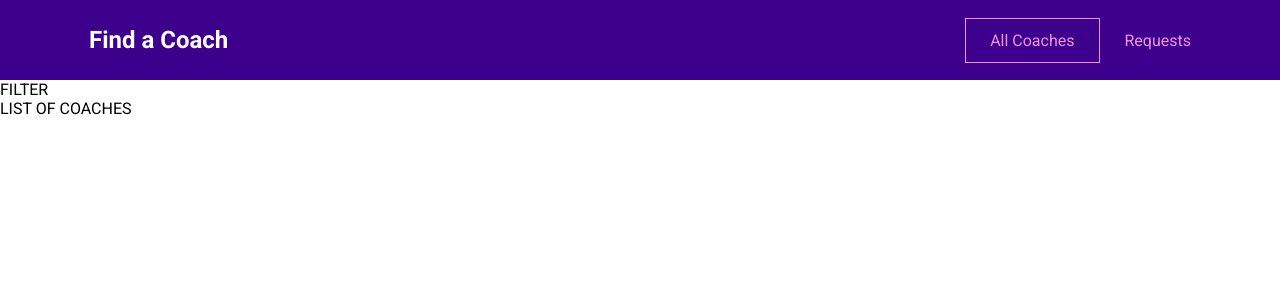
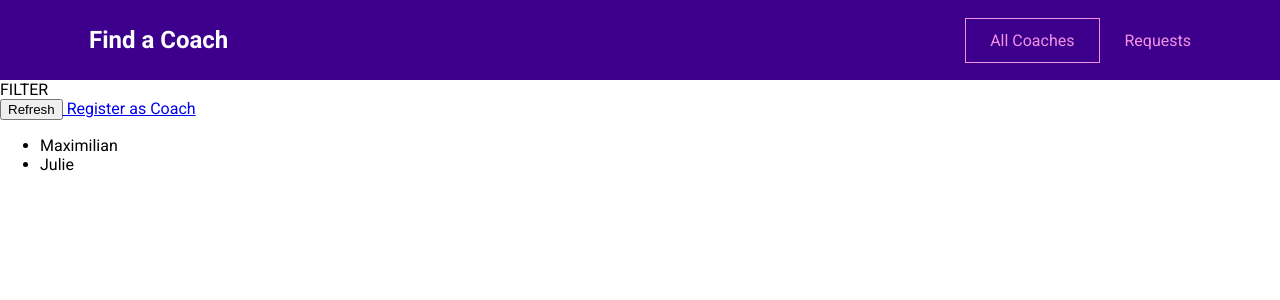
Before and after one commit to dwghdev/FindACoach, a Vue app: page /coaches in a window 1280 px wide. Shown: the top 300 px of the page. Built offline with nearby package versions, Linux system fonts and the light colour scheme.

Commit message:
setup vuex

```diff
--- a/src/main.js
+++ b/src/main.js
@@ -1,8 +1,10 @@
 import { createApp } from 'vue';
 import router from './router';
+import store from './store';
 import App from './App.vue';
 
 const app = createApp(App);
 
 app.use(router);
+app.use(store);
 app.mount('#app');
--- a/src/pages/coaches/CoachDetails.vue
+++ b/src/pages/coaches/CoachDetails.vue
@@ -1,5 +1,9 @@
 <template>
   <h1>Coach Details</h1>
+  <router-view></router-view>
+  <router-link to="/coaches/c1/contact">
+    Contact
+  </router-link>
 </template>
 
 <script>
--- a/src/pages/coaches/CoachRegistration.vue
+++ b/src/pages/coaches/CoachRegistration.vue
@@ -1,5 +1,5 @@
 <template>
-  <h1>Coach Registration</h1>
+  <h1>Register</h1>
 </template>
 
 <script>
--- a/src/pages/coaches/CoachesList.vue
+++ b/src/pages/coaches/CoachesList.vue
@@ -1,10 +1,30 @@
 <template>
   <section> FILTER </section>
-  <section> LIST OF COACHES </section>
+  <section>
+    <div class="controls">
+      <button>Refresh</button>
+      <router-link to="/register">
+        Register as Coach
+      </router-link>
+    </div>
+    <ul v-if="hasCoaches">
+      <li v-for="coach in filteredCoaches" :key="coach.id">
+        {{ coach.firstName }}
+      </li>
+    </ul>
+    <h3 v-else>No coaches found.</h3>
+  </section>
 </template>
 
 <script>
 export default {
-
+  computed: {
+    filteredCoaches() {
+      return this.$store.getters['coaches/coaches'];
+    },
+    hasCoaches() {
+      return this.$store.getters['coaches/hasCoaches'];
+    }
+  }
 }
 </script>
--- /dev/null
+++ b/src/store/index.js
@@ -0,0 +1,8 @@
+import { createStore } from 'vuex';
+import coachesModule from './modules/coaches';
+
+export default createStore({
+  modules: {
+    coaches: coachesModule
+  }
+});
--- /dev/null
+++ b/src/store/modules/coaches/actions.js
@@ -0,0 +1,3 @@
+export default {
+
+}
--- /dev/null
+++ b/src/store/modules/coaches/getters.js
@@ -0,0 +1,8 @@
+export default {
+  coaches(state) {
+    return state.coaches;
+  },
+  hasCoaches(state) {
+    return state.coaches.length > 0;
+  }
+}
--- /dev/null
+++ b/src/store/modules/coaches/index.js
@@ -0,0 +1,34 @@
+import mutations from './mutations';
+import actions from './actions';
+import getters from './getters';
+
+export default {
+  namespaced: true,
+  state() {
+    return {
+      coaches: [
+        {
+          id: 'c1',
+          firstName: 'Maximilian',
+          lastName: 'Schwarzmüller',
+          areas: ['frontend', 'backend', 'career'],
+          description:
+            "I'm Maximilian and I've worked as a freelance web developer for years. Let me help you become a developer as well!",
+          hourlyRate: 30
+        },
+        {
+          id: 'c2',
+          firstName: 'Julie',
+          lastName: 'Jones',
+          areas: ['frontend', 'career'],
+          description:
+            'I am Julie and as a senior developer in a big tech company, I can help you get your first job or progress in your current role.',
+          hourlyRate: 30
+        }
+      ]
+    };
+  },
+  mutations,
+  actions,
+  getters
+}
--- /dev/null
+++ b/src/store/modules/coaches/mutations.js
@@ -0,0 +1,3 @@
+export default {
+
+}
```
